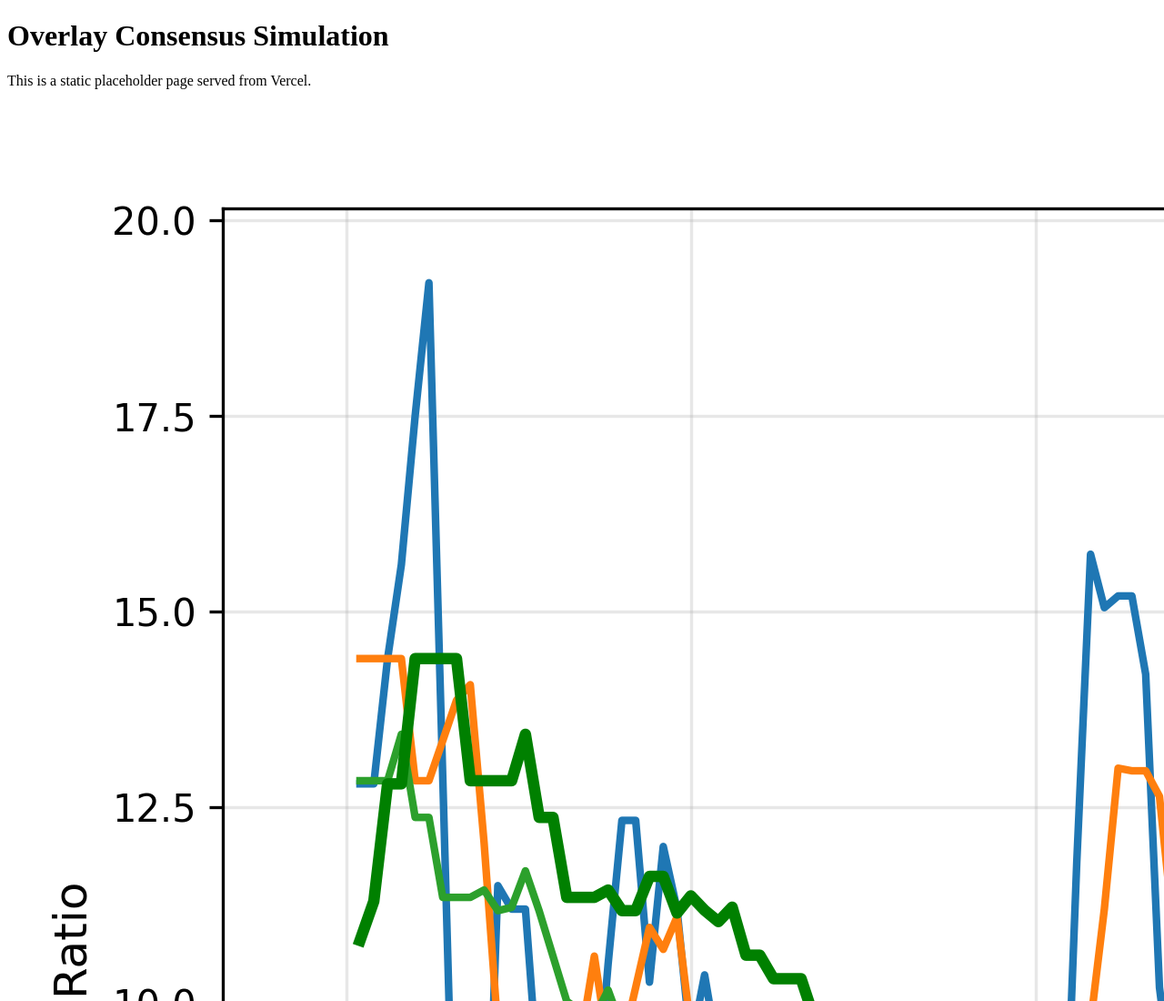
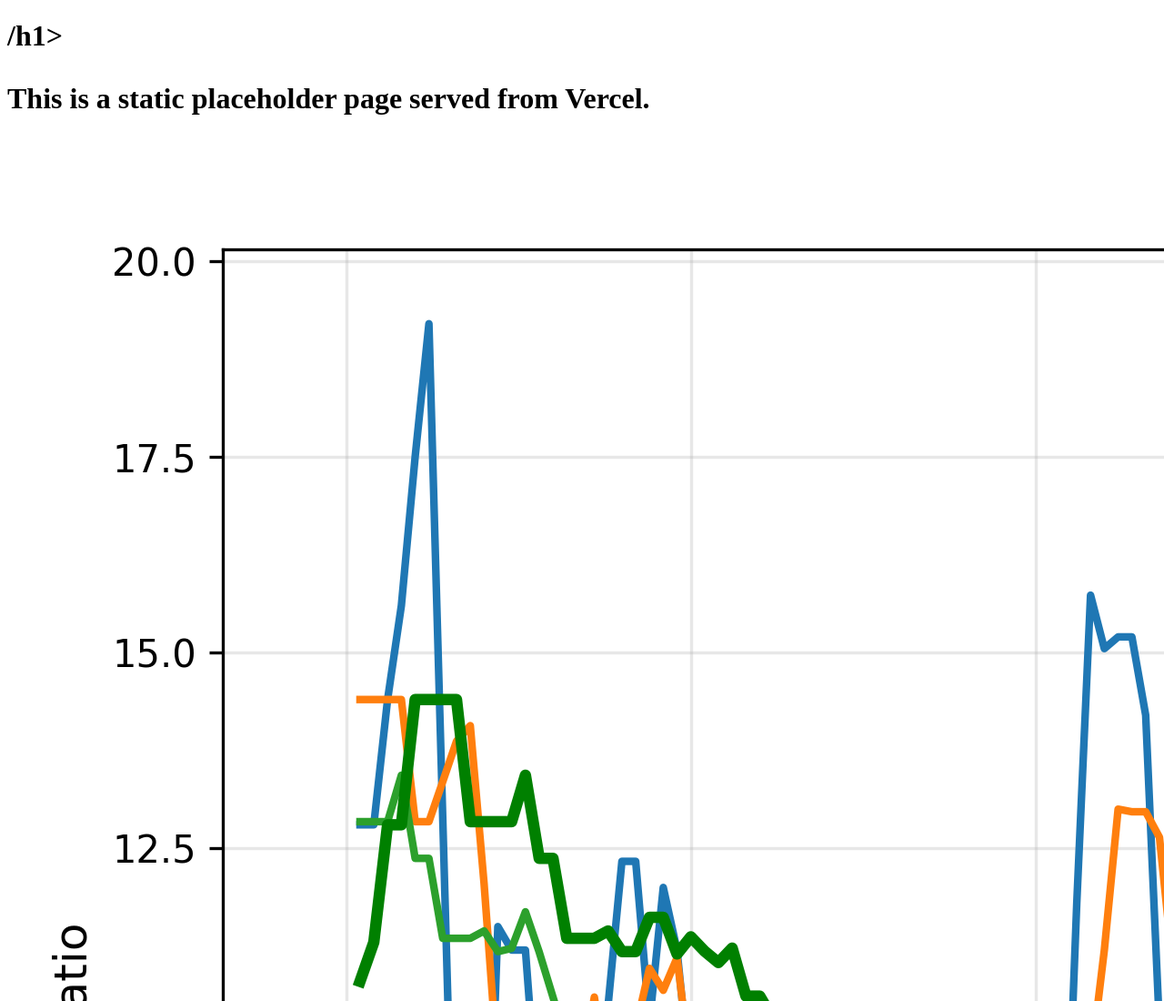
Before and after one commit to a1mora2788/overlay-consensus-sim, a website: page index.html in a window 1280 px wide. Shown: the top 1100 px of the page at 91% size. Drawn offline with Linux system fonts and the light colour scheme.

Commit message:
Update index.html

```diff
--- a/index.html
+++ b/index.html
@@ -5,7 +5,7 @@
     <title>Overlay Consensus Simulation</title>
   </head>
   <body>
-    <h1>Overlay Consensus Simulation</h1>
+    <h1>/h1>
     <p>This is a static placeholder page served from Vercel.</p>
     <img src="overlay_vs_pow.png" alt="Overlay vs PoW Energy Plot" />
   </body>
```
